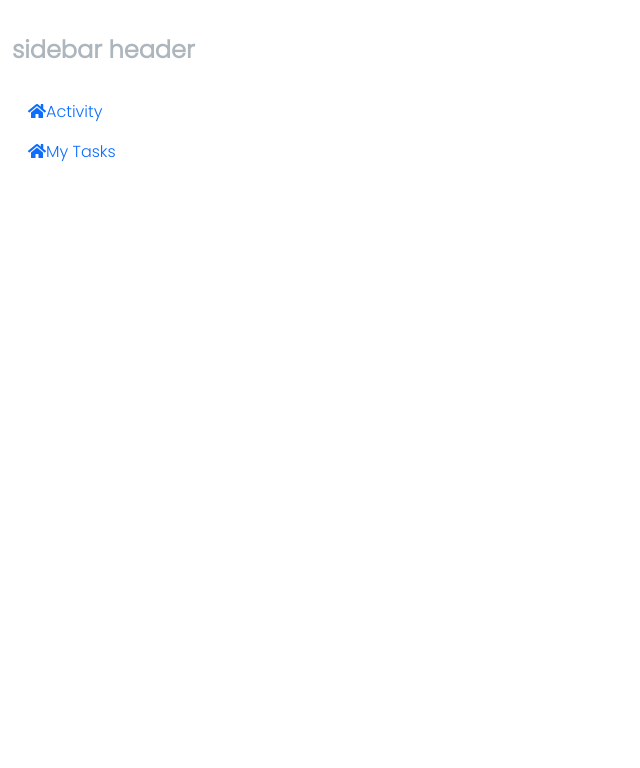
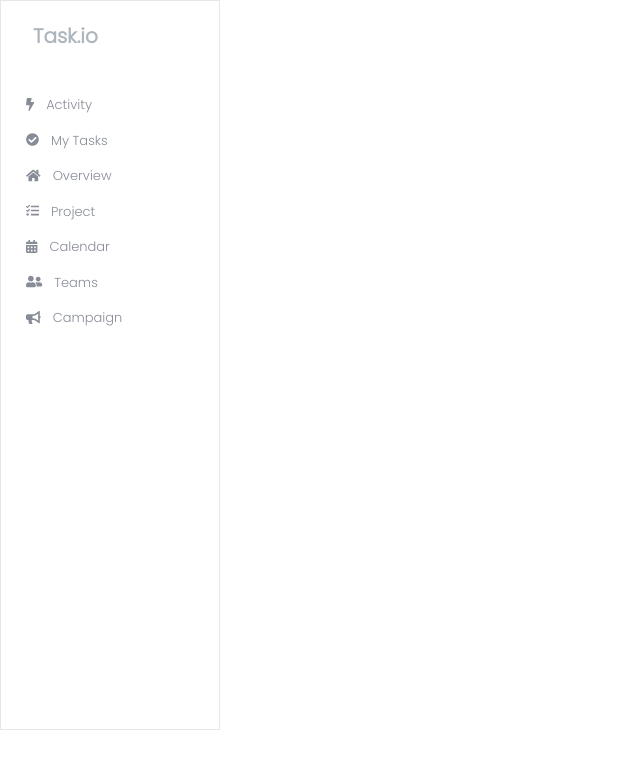
Before and after one commit to Dickyrdiar/task.io, a Next.js app: page /home in a window 1280 px wide. Shown: the top 768 px of the page, without its empty margins (0-640 px from the left). Built offline with nearby package versions, Linux system fonts and the light colour scheme.

Commit message:
finishing sidebar

```diff
--- a/pages/elements/sidebar/data.js
+++ b/pages/elements/sidebar/data.js
@@ -1,25 +1,55 @@
 import {
+  faBolt,
+  faCheckCircle,
+  faCalendarAlt,
+  faUserFriends,
+  faTasks,
   faHome,
-  faBriefcase,
-  faPaperPlane,
-  faQuestion,
-  faImage,
-  faCopy,
-  faTimes
+  faBullhorn,
 } from "@fortawesome/free-solid-svg-icons";
 import { FontAwesomeIcon } from "@fortawesome/react-fontawesome";
 
 const dataMenu = [
   {
     title: 'Activity',
-    path: '/',
-    icon: <FontAwesomeIcon icon={faHome} />
+    path: '#',
+    icon: <FontAwesomeIcon icon={faBolt} style={{ color: "#888c97" }}/>
   },
 
   {
     title: 'My Tasks',
-    path: '/',
-    icon: <FontAwesomeIcon icon={faHome} />
+    path: '#',
+    icon: <FontAwesomeIcon icon={faCheckCircle} style={{ color: "#888c97" }}/>
+  },
+
+  {
+    title: 'Overview',
+    path: '#',
+    icon: <FontAwesomeIcon icon={faHome} style={{ color: "#888c97" }}/>
+  },
+
+  {
+    title: 'Project',
+    path: '#',
+    icon: <FontAwesomeIcon icon={faTasks} style={{ color: "#888c97" }}/>
+  },
+
+  {
+    title: 'Calendar',
+    path: '#',
+    icon: <FontAwesomeIcon icon={faCalendarAlt} style={{ color: "#888c97" }} />
+  },
+
+  {
+    title: 'Teams',
+    path: '#',
+    icon: <FontAwesomeIcon icon={faUserFriends} style={{ color: "#888c97" }} />
+  },
+
+  {
+    title: 'Campaign',
+    path: '#',
+    icon: <FontAwesomeIcon icon={faBullhorn} style={{ color: "#888c97" }}/>
   }
 ]
 
--- a/pages/elements/sidebar/index.js
+++ b/pages/elements/sidebar/index.js
@@ -4,24 +4,32 @@ import {FontAwesomeIcon} from '@fortawesome/react-fontawesome'
 import { Nav, Container } from 'react-bootstrap'
 import sidebarMenu from './data'
 
-const SideBar = () => {
-  console.log('sidebar', sidebarMenu)
+const SideBar = ({projectName}) => {
+  // console.log('sidebar', sidebarMenu)
 
   return (
     <div className={style.sidebar}>
       <Container>
         <div className={style.sidebar_header}>
-          <p className="pt-3 mt-3">sidebar header</p>
+          <p style={{
+            margin: "20px"
+          }}>{projectName}</p>
         </div>
 
         <div className={style.nav_item}>
-          <Nav className="flex-column pt-2">
+          <Nav className="flex-column pt-3 mr-3 pr-3">
             {sidebarMenu.map((item) => (
               <Nav.Item>
-                <Nav.Link href={item.path}>
-                  {/* <FontAwesomeIcon icon={item.icon} /> */}
-                  {item.icon}
-                  {item.title}
+                <Nav.Link href={item.path} style={{
+                  color: "#888c97",
+                  fontSize: "13px",
+                  paddingLeft: "13px",
+                  fontWeight: 400
+                }}>
+                 <span>{item.icon}</span>
+                  <span style={{
+                    paddingLeft: "12px"
+                  }}>{item.title}</span>
                 </Nav.Link>
               </Nav.Item>
             ))}
--- a/pages/home.js
+++ b/pages/home.js
@@ -3,7 +3,7 @@ import SideBar from './elements/sidebar'
 
 const baseHome = () => {
   return (
-    <SideBar />
+    <SideBar projectName="Task.io" />
   )
 }
 
--- a/styles/elements/sidebar.module.scss
+++ b/styles/elements/sidebar.module.scss
@@ -1,19 +1,20 @@
 .sidebar {
-  min-width: 250px;
-  max-width: 250px;
-  background: #ffff;
+  min-width: 220px;
+  max-width: 220px;
+  height: 730px;
+  background: rgb(255, 255, 255);
   color: #adb5bd;
-  // margin-left: -250px;
+  border: 1px solid #e5e7eb;
 
   .sidebar_header {
     background: #ffff;
     color: #adb5bd;
-    font-size: 24px;
+    font-size: 20px;
     font-weight: 600;
   }
 
-  .nav_item {
-    color: #adb5bd;
-    font-weight: 300;
-  }
+  // .nav_item {
+  //   color: #adb5bd;
+  //   font-weight: 300;
+  // }
 }
```
